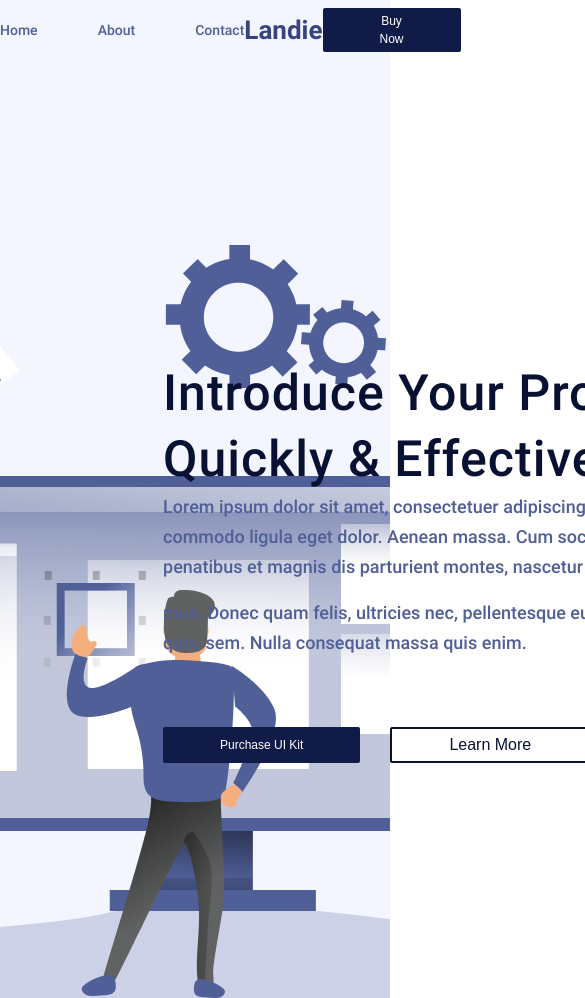
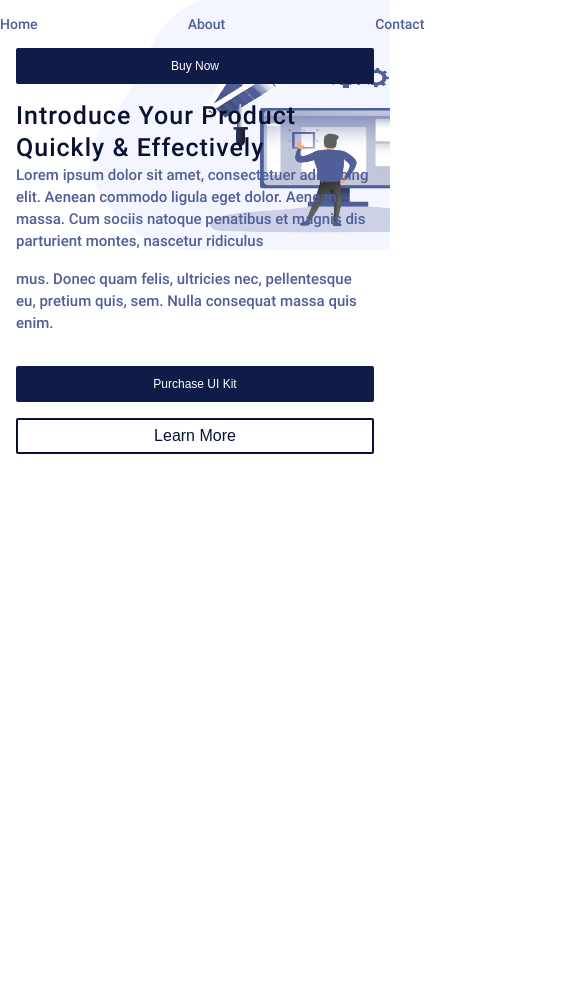
Before and after one commit to mazurenko913/landie, a plain HTML site: page index.html in a window 390 px wide. Shown: the top 998 px of the page, 585 px wide, since content can reach past the window. Drawn offline with Linux system fonts and the light colour scheme.

Commit message:
add media quries

```diff
--- a/index.html
+++ b/index.html
@@ -12,6 +12,13 @@
   <link href="styles/benefits-section.css" rel="stylesheet">
   <link href="styles/price-section.css" rel="stylesheet">
   <link href="styles/footer.css" rel="stylesheet">
+
+  <meta name="viewport"
+  content="width=device-width,
+         initial-scale=1.0,
+         user-scalable=no,
+         minimum-scale=1.0,
+         maximum-scale=1.0">
 </head>
 
 <body>
--- a/styles/hero-section.css
+++ b/styles/hero-section.css
@@ -56,10 +56,6 @@
     width: 539px;
 }
 
-.hero-section .content .btn{
-    line-height: 28px;
-}
-
 .hero-section .content .btn.ghost{
     line-height: 24px;
 }
@@ -90,3 +86,95 @@
 .hero-section .learn-more-btn{
     margin-right: 30px;
 }
+
+@media only screen and (max-width: 1200px) {
+    .hero-section {
+        background-size: 600px 500px;
+    }
+    .hero-section .content{
+        margin-left: 64px;
+        margin-top: 75px;
+    }
+  }
+
+
+@media only screen and (max-width: 992px) {
+    .hero-section {
+        background-size: 500px 400px;
+    }
+    .hero-section .content{
+        margin-left: 32px;
+        margin-top: 68px;
+    }
+  }
+
+@media only screen and (max-width: 768px) {
+    .hero-section {
+        background-size: 400px 300px;
+    }
+    .hero-section .content{
+        margin-left: 16px;
+        margin-top: 32px;
+    }
+    .hero-section .header-menu-list li {
+        margin-right: 32px;
+    }
+    .hero-section .content-title {
+        font-size: 40px;
+        line-height: 60px;
+    }
+    .hero-section .content-text{
+        font-size: 15px;
+        line-height: 25px
+    }
+  }
+
+  @media only screen and (max-width: 576px){
+    .hero-section{
+        background-size: 300px 250px;
+    }
+    .hero-section .header{
+        flex-wrap: wrap;
+    }
+    .hero-section .header-main-link{
+        display: none;
+    }
+    .hero-section .btn{
+        margin-left: 16px;
+        margin-right: 16px;
+        width: 100%;
+    }
+    .hero-section .content{
+        width: auto;
+        margin-right: 16px;
+        margin-top: 16px;
+    }
+    .hero-section .header-menu-list{
+        margin: 12px 0;
+    }
+    .hero-section .header-menu-list li {
+        margin-right: 150px;;
+    }
+    .hero-section .content-title {
+        font-size: 25px;
+        line-height: 32px;
+    }
+    .hero-section .content .content-text {
+        font-size: 15px;
+        line-height: 22px;
+    }
+    .hero-section .button-wraper{
+        flex-wrap: wrap;
+        margin-top: 32px;
+    }
+    .hero-section .content .purchease-btn{
+        margin-right: 0;
+        margin-left: 0;
+    }
+    .hero-section .content .learn-more-btn{
+        margin-right: 0;
+        margin-left: 0;
+        margin-top: 16px;
+    }
+
+  }
--- a/styles/style.css
+++ b/styles/style.css
@@ -9,7 +9,7 @@ body{
     color: #FFFFFF;
     border-radius: 2px;
     font-size: 12px;
-    line-height: 18px;
+    line-height: 28px;
     padding: 4px 57px;
 }
 
```
